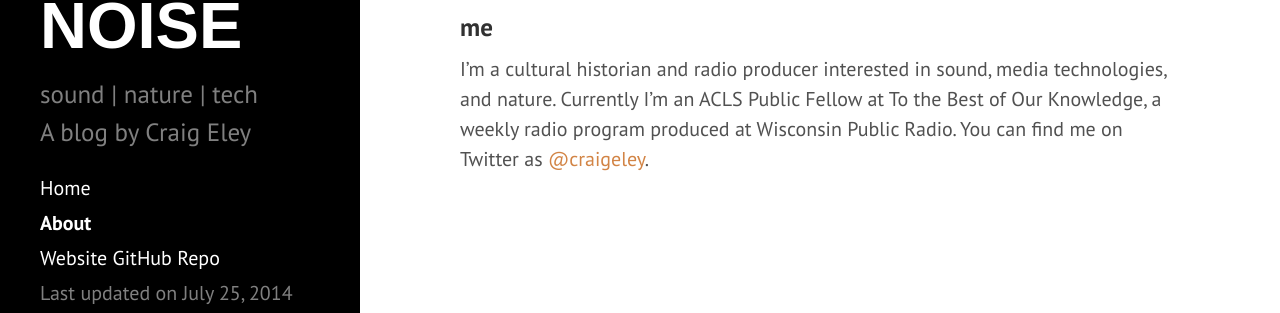
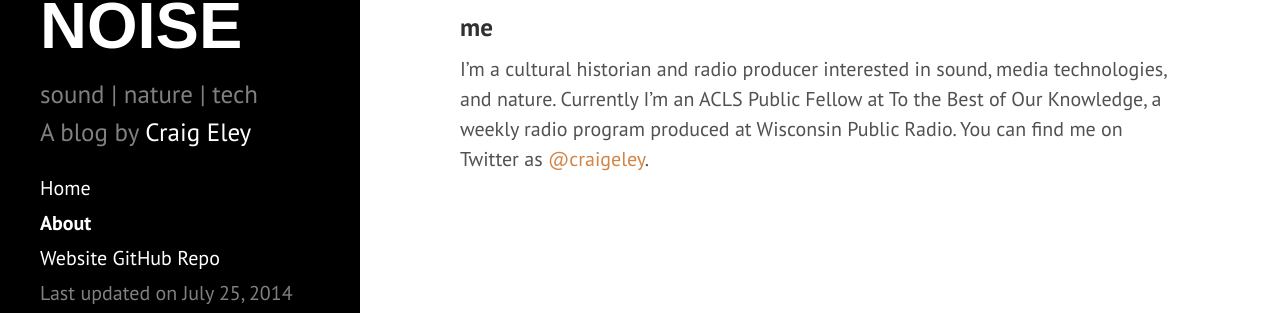
Before and after one commit to craigeley/fieldnoise-site, a Jekyll site: the page built from about.md, in a window 1280 px wide. Shown: the part 499-812 px from the top of the page. Built offline with Jekyll 4.4.1, drawn with Linux system fonts in a browser that asks for light colours; some of the changed lines change nothing that is shown.

Commit message:
line edits

```diff
--- a/_config.yml
+++ b/_config.yml
@@ -8,13 +8,13 @@ permalink:        pretty
 # Setup
 title:            FIELD NOISE
 tagline:          'sound | nature | technology'
-description:      'sound | nature | tech<br>A blog by Craig Eley'
+description:      'sound | nature | tech<br>A blog by <a href="http://craigeley.github.io">Craig Eley</a>'
 url:              http://fieldnoise.com
 baseurl:          /
 
 author:
   name:           'Craig Eley'
-  url:            http://craigeley.github.io/fieldnoise-site/
+  url:            http://craigeley.github.io
 
 paginate:         5
 
```
